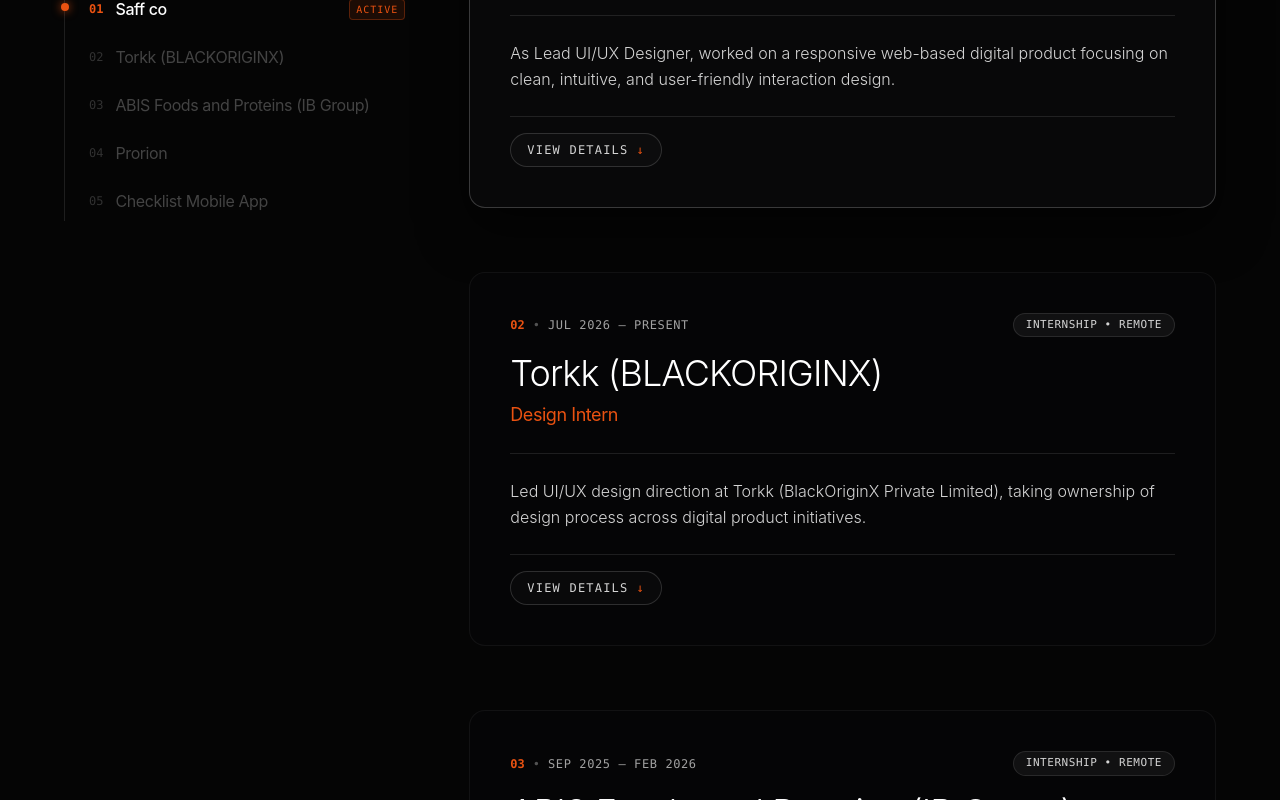
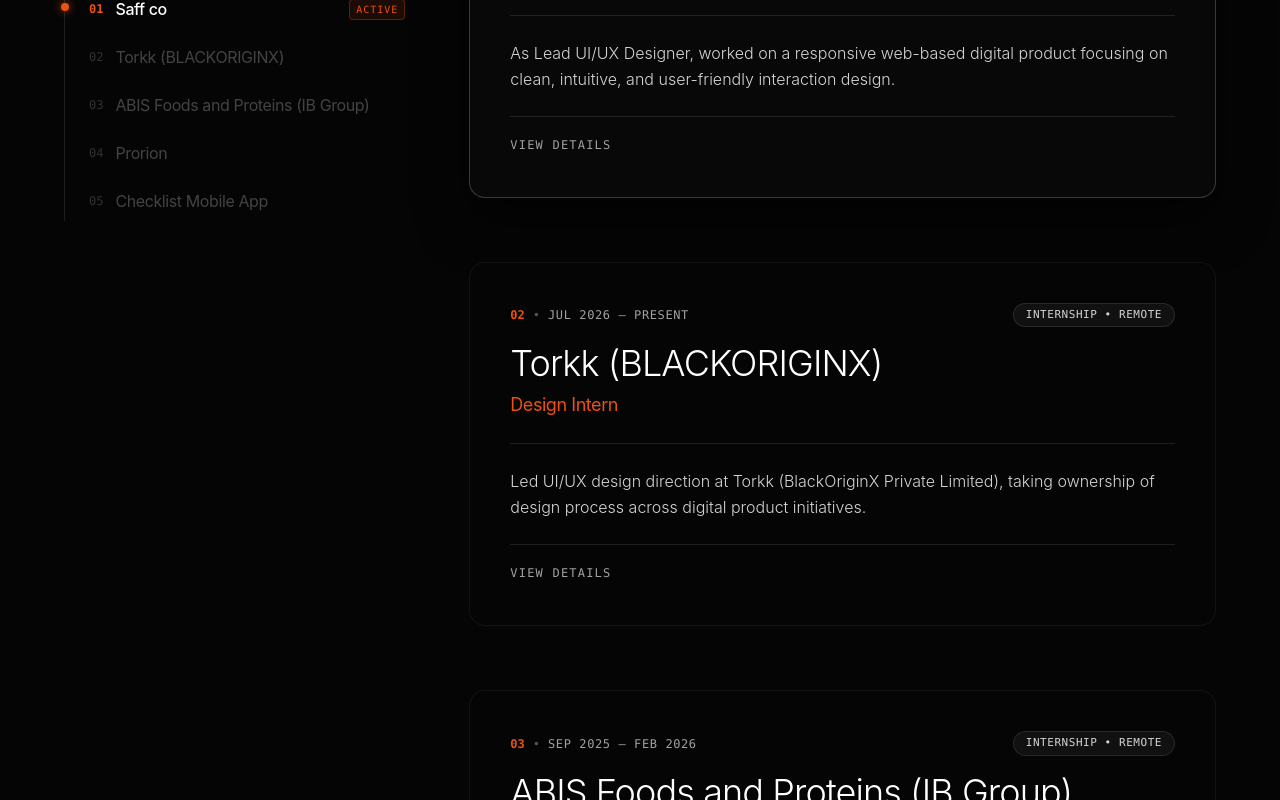
Before and after one commit to araspureh-glitch/humanshu-portfolio, a React (Vite) app: page /about in a window 1280 px wide. Shown: the part 2320-3120 px from the top of the page. Built offline with nearby package versions, Linux system fonts and the light colour scheme.

Commit message:
fix: remove arrow symbol and update View Details button to minimal text link with orange underline

```diff
--- a/src/components/ui/timeline-02.jsx
+++ b/src/components/ui/timeline-02.jsx
@@ -301,16 +301,16 @@
 
                   {/* Action Bar: View More + Relevant Experience CTAs */}
                   <div className="pt-4 border-t border-white/10 flex flex-wrap items-center justify-between gap-3">
-                    {/* View More / View Less Button */}
+                    {/* View Details Toggle Link */}
                     {item.highlights && item.highlights.length > 0 && (
                       <button
                         onClick={() => toggleExpand(index)}
-                        className="text-xs font-mono tracking-widest uppercase text-neutral-300 hover:text-white transition-colors cursor-pointer flex items-center gap-2 py-2 px-4 rounded-full border border-white/15 hover:border-[#EA5211]/50 bg-white/[0.02] hover:bg-[#EA5211]/10 group"
+                        className="text-xs font-mono tracking-widest uppercase text-neutral-400 hover:text-[#EA5211] transition-colors duration-300 cursor-pointer py-1 group"
                         aria-expanded={isExpanded}
                       >
-                        <span>{isExpanded ? "View Less" : "View Details"}</span>
-                        <span className="transition-transform duration-200 group-hover:translate-y-0.5 text-[#EA5211]">
-                          {isExpanded ? "↑" : "↓"}
+                        <span className="relative">
+                          {isExpanded ? "View Less" : "View Details"}
+                          <span className="absolute -bottom-0.5 left-0 w-full h-[1px] bg-[#EA5211] scale-x-0 group-hover:scale-x-100 transition-transform duration-300 origin-left" />
                         </span>
                       </button>
                     )}
```
